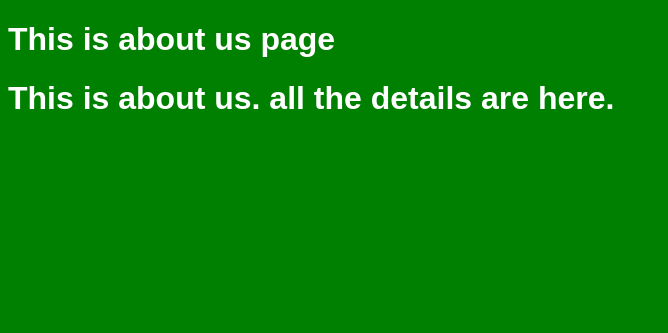
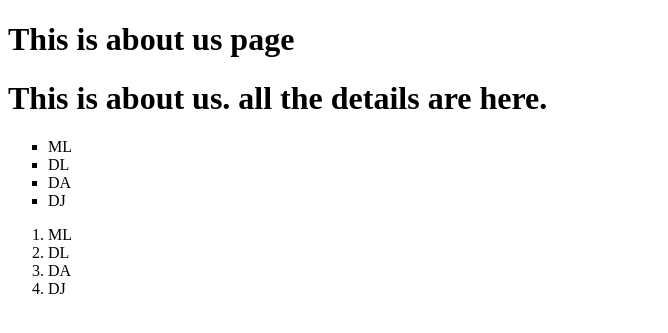
Before and after one commit to nusrulnakibnahid/Django-Learning-Path, a Django app: page /about/a/ in a window 1280 px wide. Shown: the top 333 px of the page, without its empty margins (0-668 px from the left). Run offline with Django 5.2, Linux system fonts and the light colour scheme.

Commit message:
Remove unused style3.css and update About Us template to enhance structure and styling

```diff
--- a/aiquest/newproject/static/css/style3.css
+++ /dev/null
@@ -1,7 +0,0 @@
-body{
-    background-color:green;
-}
-h1{
-    font-family: Arial, Helvetica, sans-serif;
-    color: white;
-}
--- a/aiquest/newproject/templates/about/about.html
+++ b/aiquest/newproject/templates/about/about.html
@@ -1,11 +1,11 @@
 <!DOCTYPE html>
-{% load static %}
+
 <html lang="en">
 <head>
     <meta charset="UTF-8">
     <meta http-equiv="X-UA-Compatible" content="IE=edge">
     <meta name="viewport" content="width=device-width, initial-scale=1.0">
-    <link rel="stylesheet" href="{% static 'css/style3.css' %}">
+
     <title>About Us</title>
 </head>
 <body>
@@ -13,5 +13,21 @@
     <h1>This is {{ a }} page</h1>
     <h1>This is {{a}}. all the {{ d }} are here. </h1>
 
+
+    <ul style="list-style-type:square;">
+        <li>ML</li>
+        <li>DL</li>
+        <li>DA</li>
+        <li>DJ</li>
+    </ul>
+
+    <ol style="type:i;">
+        <li>ML</li>
+        <li>DL</li>
+        <li>DA</li>
+        <li>DJ</li>
+    </ol>
+
+
 </body>
 </html>
```
